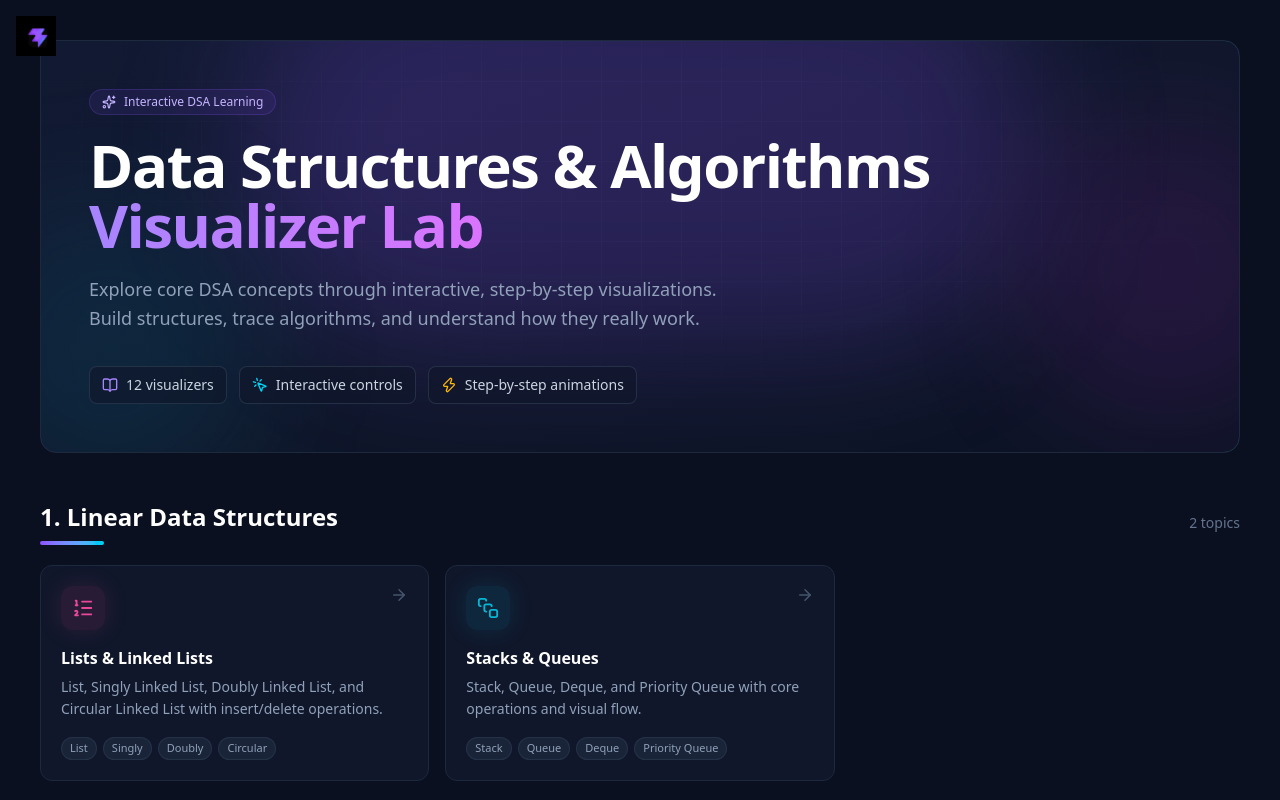
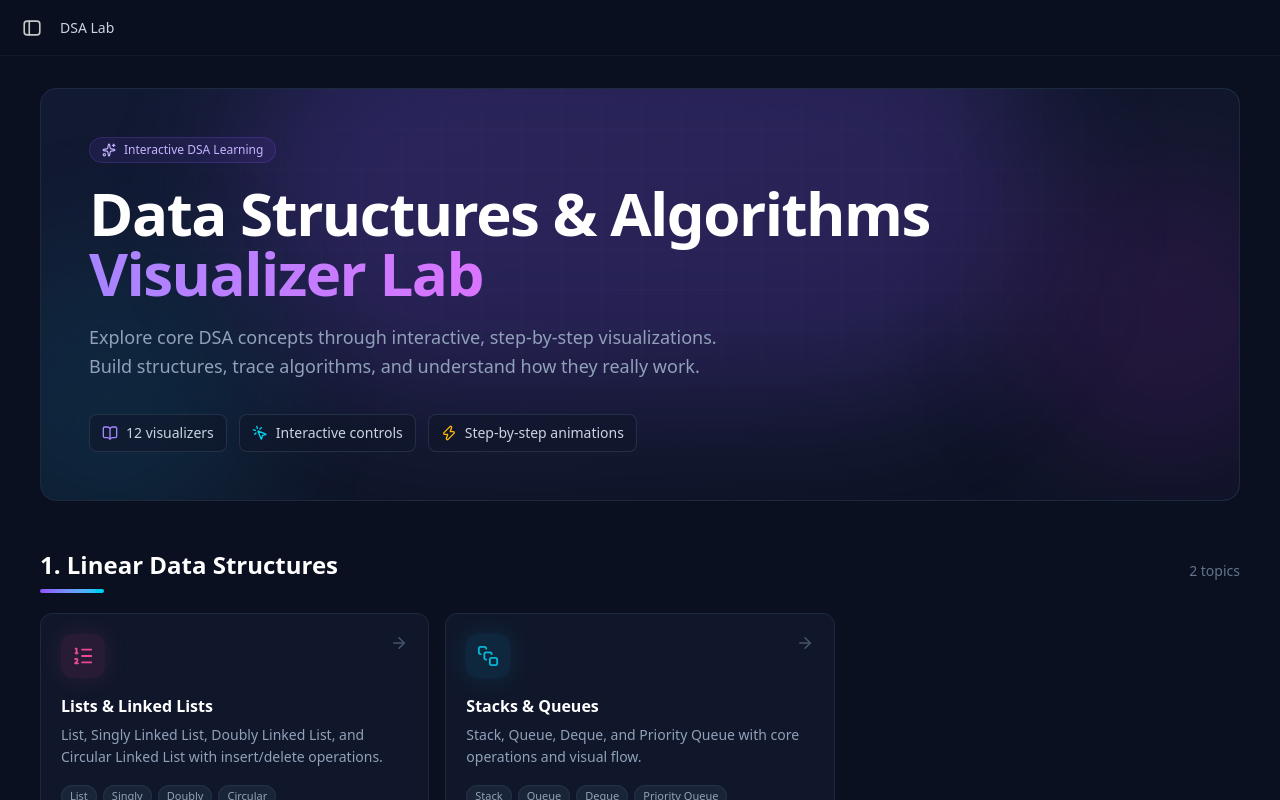
Before and after one commit to dommetipavan26-tech/DSA, a React (Vite) app: page / in a window 1280 px wide. Built offline with nearby package versions, Linux system fonts and the light colour scheme.

Commit message:
feat: Gemini-style sidebar toggle with tooltip and shifting layout
Add minimalist split-rect sidebar toggle icon, circular hover highlight, delayed tooltip, and width-transition sidebar that shifts main content on desktop.

Co-authored-by: arena-agent <297053741+arena-agent@users.noreply.github.com>

```diff
--- a/src/components/Layout.tsx
+++ b/src/components/Layout.tsx
@@ -4,6 +4,15 @@ import { AnimatePresence, motion } from 'framer-motion'
 import { Home, PanelLeftClose, Search, X } from 'lucide-react'
 import { sections } from '../data/topics'
 import { cn } from '../lib/utils'
+
+function SidebarToggleIcon({ className }: { className?: string }) {
+  return (
+    <svg viewBox="0 0 24 24" className={className} fill="none" stroke="currentColor" strokeWidth="1.8" strokeLinecap="round" strokeLinejoin="round" aria-hidden="true">
+      <rect x="3.5" y="4.5" width="17" height="15" rx="3.2" />
+      <path d="M9 4.5v15" />
+    </svg>
+  )
+}
 
 export default function Layout() {
   const [open, setOpen] = useState(false)
@@ -26,40 +35,121 @@ export default function Layout() {
       .filter((sec) => sec.topics.length > 0)
   }, [query])
 
+  const sidebarWidth = 292
+
   return (
     <div className="h-full min-h-screen bg-[#0b1020] text-slate-200 flex overflow-hidden">
-      {/* Floating toggle */}
+      {/* Desktop sidebar */}
+      <aside
+        className="hidden lg:flex shrink-0 border-r border-slate-800/80 bg-[#0f1629]/95 backdrop-blur-xl overflow-hidden"
+        style={{
+          width: open ? sidebarWidth : 0,
+          transition: 'width 0.25s ease',
+          borderRightWidth: open ? 1 : 0,
+        }}
+      >
+        <div style={{ width: sidebarWidth }} className="h-full flex flex-col shrink-0">
+          <SidebarContent
+            query={query}
+            setQuery={setQuery}
+            filteredSections={filteredSections}
+            locationPath={location.pathname}
+            onNavigate={() => {}}
+            onClose={() => setOpen(false)}
+          />
+        </div>
+      </aside>
+
+      {/* Mobile sidebar */}
+      <AnimatePresence initial={false}>
+        {open && (
+          <>
+            <motion.div
+              initial={{ opacity: 0 }}
+              animate={{ opacity: 1 }}
+              exit={{ opacity: 0 }}
+              className="fixed inset-0 bg-black/45 z-30 lg:hidden"
+              onClick={() => setOpen(false)}
+            />
+            <motion.aside
+              initial={{ x: -sidebarWidth, opacity: 0.98 }}
+              animate={{ x: 0, opacity: 1 }}
+              exit={{ x: -sidebarWidth, opacity: 0.98 }}
+              transition={{ duration: 0.25, ease: 'easeInOut' }}
+              className="fixed left-0 top-0 bottom-0 z-40 w-[292px] lg:hidden border-r border-slate-800/80 bg-[#0f1629]/95 backdrop-blur-xl overflow-hidden shadow-2xl shadow-black/40"
+            >
+              <SidebarContent
+                query={query}
+                setQuery={setQuery}
+                filteredSections={filteredSections}
+                locationPath={location.pathname}
+                onNavigate={() => setOpen(false)}
+                onClose={() => setOpen(false)}
+              />
+            </motion.aside>
+          </>
+        )}
+      </AnimatePresence>
+
+      <div className="flex-1 flex flex-col min-w-0 relative">
+        {/* Top bar with toggle */}
+        <div className="sticky top-0 z-20 flex items-center h-14 px-3 bg-[#0b1020]/80 backdrop-blur-md border-b border-slate-800/40">
+          <div className="relative group">
             <button
               onClick={() => setOpen((v) => !v)}
-        className="fixed top-4 left-4 z-50 flex items-center justify-center cursor-pointer"
-        aria-label={open ? 'Close sidebar' : 'Open sidebar'}
-        title={open ? 'Close sidebar' : 'Open sidebar'}
+              className="w-10 h-10 rounded-full flex items-center justify-center text-[#c4c7c5] hover:bg-[rgba(255,255,255,0.08)] transition-colors duration-200 cursor-pointer"
+              aria-label={open ? 'Collapse menu' : 'Expand menu'}
+              aria-expanded={open}
+              type="button"
             >
-        <img src="/sidebar-toggle.png" alt="Open sidebar" className="w-10 h-10 object-contain" />
+              <SidebarToggleIcon className="w-[22px] h-[22px]" />
             </button>
+            <div
+              role="tooltip"
+              className="pointer-events-none absolute left-1/2 -translate-x-1/2 top-full mt-2 px-2.5 py-1.5 rounded-md bg-[#3c4043] text-white text-[12px] leading-none whitespace-nowrap opacity-0 group-hover:opacity-100 group-focus-within:opacity-100 transition-opacity duration-150 delay-150 shadow-lg"
+            >
+              {open ? 'Collapse menu' : 'Expand menu'}
+            </div>
+          </div>
+          <div className="ml-2 text-sm font-medium text-slate-300">DSA Lab</div>
+        </div>
 
-      {/* Slide sidebar */}
-      <AnimatePresence initial={false}>
-        {open && (
-          <motion.aside
-            initial={{ width: 0, opacity: 0, x: -12 }}
-            animate={{ width: 292, opacity: 1, x: 0 }}
-            exit={{ width: 0, opacity: 0, x: -12 }}
-            transition={{ duration: 0.28, ease: [0.22, 1, 0.36, 1] }}
-            className="fixed left-0 top-0 bottom-0 z-40 shrink-0 border-r border-slate-800/80 bg-[#0f1629]/95 backdrop-blur-xl overflow-hidden shadow-2xl shadow-black/40"
-          >
+        <main className="flex-1 overflow-y-auto">
+          <Outlet />
+        </main>
+      </div>
+    </div>
+  )
+}
+
+function SidebarContent({
+  query,
+  setQuery,
+  filteredSections,
+  locationPath,
+  onNavigate,
+  onClose,
+}: {
+  query: string
+  setQuery: (v: string) => void
+  filteredSections: typeof sections
+  locationPath: string
+  onNavigate: () => void
+  onClose: () => void
+}) {
+  return (
     <div className="w-[292px] h-full flex flex-col">
-              <div className="px-4 pt-16 pb-3 border-b border-slate-800/80">
+      <div className="px-4 pt-4 pb-3 border-b border-slate-800/80">
         <div className="flex items-center justify-between mb-3">
           <div>
             <div className="text-sm font-semibold text-white tracking-tight">DSA Visualizer Lab</div>
             <div className="text-[11px] text-slate-500">Explore &amp; learn interactively</div>
           </div>
           <button
-                    onClick={() => setOpen(false)}
+            onClick={onClose}
             className="w-8 h-8 rounded-lg text-slate-400 hover:text-white hover:bg-slate-800/70 flex items-center justify-center transition-colors"
-                    aria-label="Close sidebar"
-                    title="Close sidebar"
+            aria-label="Collapse menu"
+            title="Collapse menu"
           >
             <PanelLeftClose size={18} />
           </button>
@@ -85,7 +175,7 @@ export default function Layout() {
         <NavLink
           to="/"
           end
-                  onClick={() => { if (window.innerWidth < 1024) setOpen(false) }}
+          onClick={onNavigate}
           className={({ isActive }) =>
             cn(
               'flex items-center gap-3 px-3 py-2.5 rounded-xl text-sm font-medium transition-all duration-200',
@@ -109,12 +199,12 @@ export default function Layout() {
             <div className="space-y-1">
               {sec.topics.map((t) => {
                 const Icon = t.icon
-                        const active = location.pathname === t.path
+                const active = locationPath === t.path
                 return (
                   <NavLink
                     key={t.id}
                     to={t.path}
-                            onClick={() => { if (window.innerWidth < 1024) setOpen(false) }}
+                    onClick={onNavigate}
                     className={cn(
                       'group flex items-center gap-3 px-3 py-2.5 rounded-xl text-sm font-medium transition-all duration-200 border',
                       active
@@ -147,27 +237,5 @@ export default function Layout() {
         </div>
       </div>
     </div>
-          </motion.aside>
-        )}
-      </AnimatePresence>
-
-      <AnimatePresence>
-        {open && (
-          <motion.div
-            initial={{ opacity: 0 }}
-            animate={{ opacity: 1 }}
-            exit={{ opacity: 0 }}
-            className="fixed inset-0 bg-black/45 z-30"
-            onClick={() => setOpen(false)}
-          />
-        )}
-      </AnimatePresence>
-
-      <div className="flex-1 flex flex-col min-w-0 relative">
-        <main className="flex-1 overflow-y-auto">
-          <Outlet />
-        </main>
-      </div>
-    </div>
   )
 }
--- a/src/pages/Home.tsx
+++ b/src/pages/Home.tsx
@@ -14,7 +14,7 @@ const fadeUp = {
 export default function Home() {
   let cardIndex = 0
   return (
-    <div className="relative px-4 sm:px-6 lg:px-10 pt-14 pb-8 sm:pt-10 max-w-7xl mx-auto">
+    <div className="relative px-4 sm:px-6 lg:px-10 py-8 max-w-7xl mx-auto">
       <section className="shimmer-border relative overflow-hidden rounded-2xl border border-slate-800 bg-gradient-to-br from-[#121a33] via-[#10172b] to-[#0c1324] p-8 sm:p-12 mb-12">
         <BackgroundGrid />
         <div className="relative">
```
Lines whose indentation alone changed are shown as unchanged.
